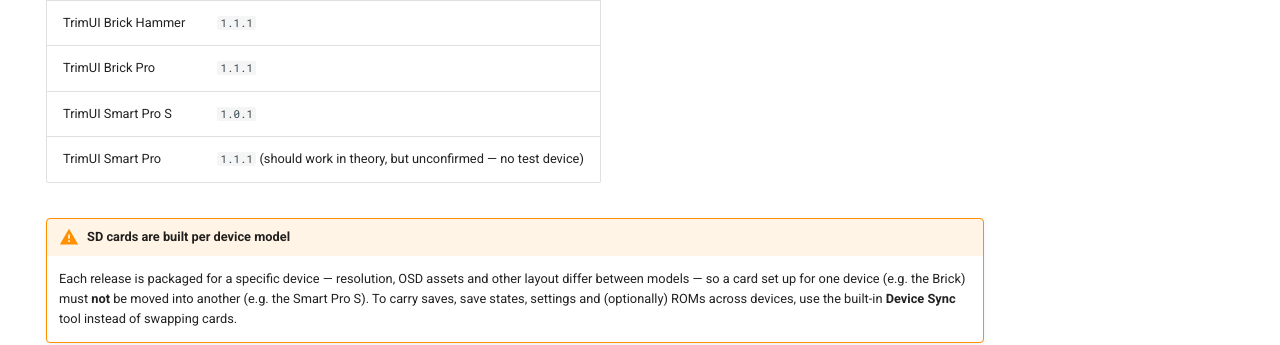
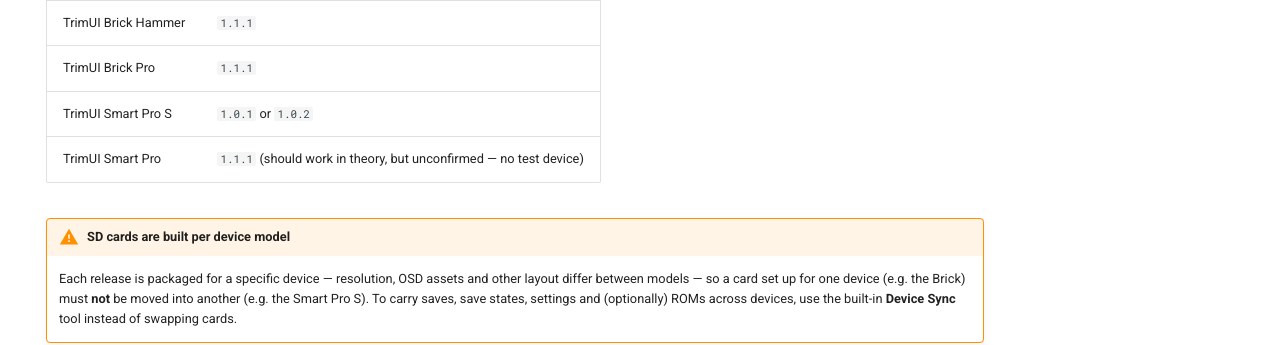
Before and after one commit to mohammadsyuhada/nx-redux-docs, an MkDocs documentation site: the page built from docs/index.md, in a window 1280 px wide and 900 px high, scrolled down 1013 px. Shown: the part 351-696 px from the top of the window. Built offline with MkDocs 1.6.1 and Material for MkDocs 9.7.7, drawn with Linux system fonts in a browser that asks for light colours; comment, search, counter and statistics services are not loaded.

Commit message:
docs: list Smart Pro S firmware 1.0.2 as supported

```diff
--- a/docs/index.md
+++ b/docs/index.md
@@ -44,7 +44,7 @@
 | TrimUI Brick | `1.1.1` |
 | TrimUI Brick Hammer | `1.1.1` |
 | TrimUI Brick Pro | `1.1.1` |
-| TrimUI Smart Pro S | `1.0.1` |
+| TrimUI Smart Pro S | `1.0.1` or `1.0.2` |
 | TrimUI Smart Pro | `1.1.1` (should work in theory, but unconfirmed — no test device) |
 
 !!! warning "SD cards are built per device model"
```
Also changed, not shown: docs/getting-started.md (+1 -1 lines).
